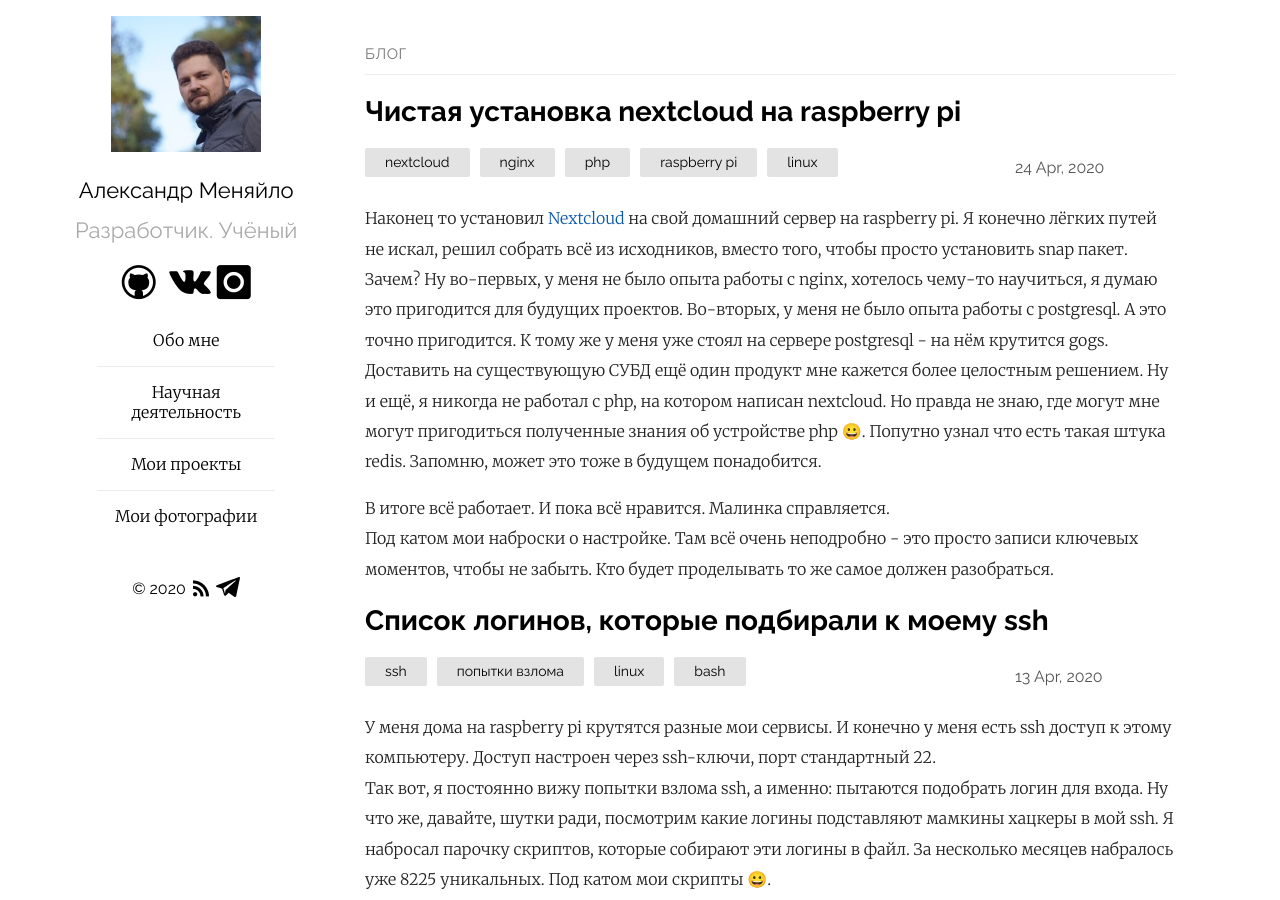
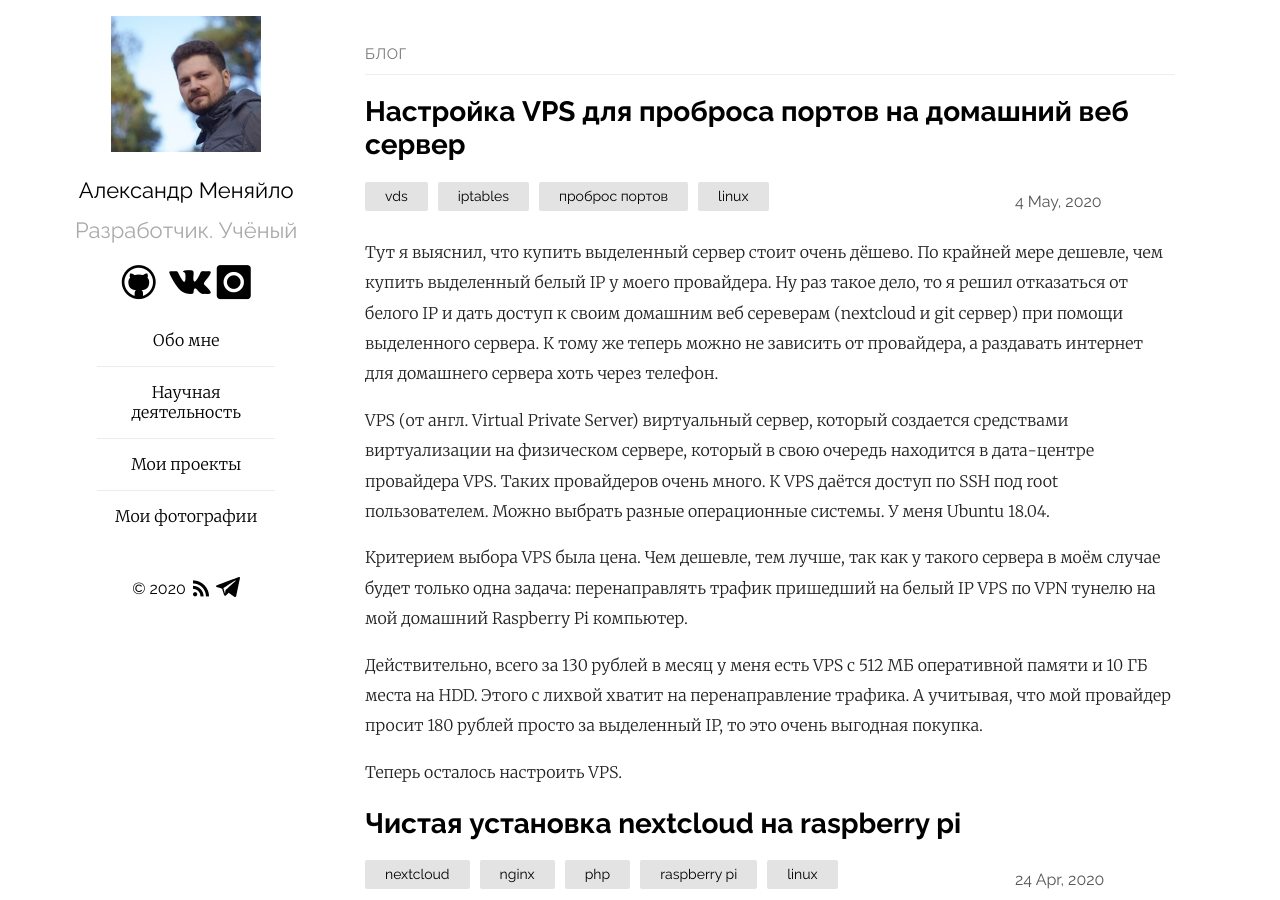
Before and after one commit to Mendeo/mendeo.github.io, a Jekyll site: the page built from index.md, in a window 1280 px wide and 900 px high. Built offline with Jekyll 4.4.1, drawn with Linux system fonts in a browser that asks for light colours.

Commit message:
Исправил название файлов постов, т.к. неправильно задавал в них дату. Написал новый пост про проброс трафика от VPS к домашнему серверу.

````diff
--- /dev/null
+++ b/_posts/2020-05-04-nastrojka-vds.md
@@ -0,0 +1,190 @@
+---
+layout: post
+title: Настройка VPS для проброса портов на домашний веб сервер
+date: 2020-05-04 14:20:00 +03
+modified: 2020-05-04 14:20:00 +03
+categories: linux vds
+tags: [vds, iptables, проброс портов, linux]
+excerpt_separator: <a name="cut"></a>
+links_in_new_tab: true
+---
+Тут я выяснил, что купить выделенный сервер стоит очень дёшево. По крайней мере дешевле, чем купить выделенный белый IP у моего провайдера. Ну раз такое дело, то я решил отказаться от белого IP и дать доступ к своим домашним веб сереверам (nextcloud и git сервер) при помощи выделенного сервера. К тому же теперь можно не зависить от провайдера, а раздавать интернет для домашнего сервера хоть через телефон.
+
+VPS (от англ. Virtual Private Server) виртуальный сервер, который создается средствами виртуализации на физическом сервере, который в свою очередь находится в дата-центре провайдера VPS. Таких провайдеров очень много. К VPS даётся доступ по SSH под root пользователем. Можно выбрать разные операционные системы. У меня Ubuntu 18.04.
+
+Критерием выбора VPS была цена. Чем дешевле, тем лучше, так как у такого сервера в моём случае будет только одна задача: перенаправлять трафик пришедший на белый IP VPS по VPN тунелю на мой домашний Raspberry Pi компьютер.
+
+Действительно, всего за 130 рублей в месяц у меня есть VPS с 512 МБ оперативной памяти и 10 ГБ места на HDD. Этого с лихвой хватит на перенаправление трафика. А учитывая, что мой провайдер просит 180 рублей просто за выделенный IP, то это очень выгодная покупка.
+
+Теперь осталось настроить VPS.
+
+<a name="cut"></a>
+## Настройка VPN
+
+### VPN сервер на VPS
+В качестве VPN я выбрал старый добрый PPTP. Говорят у него проблемы с шифрованием, но для меня это не имеет значение, т.к. пробрасывать по тунелю я буду HTTPS трафик, который уже и так шифрованный.
+
+Установим PPTP сервер.
+
+```bash
+apt install pptpd
+```
+
+В интернете много руководств по настройке VPN в Linux. Я просто приведу свои основные конфиги:
+
+**/etc/pptpd.conf**
+
+```bash
+option /etc/ppp/pptpd-options
+logwtmp
+localip 192.168.1.1
+remoteip 192.168.1.2
+```
+
+**/etc/ppp/pptpd-options**
+
+```bash
+name pptpd
+refuse-pap
+refuse-chap
+refuse-mschap
+require-mschap-v2
+require-mppe-128
+ms-dns 77.88.8.8
+ms-dns 77.88.8.1
+lock
+nobsdcomp
+novj
+novjccomp
+nologfd
+```
+
+В файле /etc/ppp/chap-secrets указывается логин и пароль для подключения клиентов VPN.
+
+Сервер запускается коммандой pptpd. После этого при подключении клиента поднимается новый сетевой интерфейс ppp0. У VPS будет IP 192.168.1.1, а у домашнего сервера 192.168.1.2.
+
+## Настройка проброса HTTP, HTTPS и SSH трафика.
+
+Удалим на всякий случай имеющийся в Ubuntu файрвол ufw.
+Следующий скрипт - это настройка iptables. iptables - это программа для перенапрвления и фильтрации IP трафика в Linux. В первых строках нужно вписать ваши параметры.
+
+```bash
+#!/bin/bash
+IP_INT="192.168.1.2" #Локальный IP адрес PPTP клиента.
+IP_EXT="<внешний IP>" #Внешний IP адрес VPS сервера.
+IF_INT="ppp0" #Имя PPTP интерфейса.
+IF_EXT="eth0" #Имя внешнего интерфейса.
+
+sysctl net.ipv4.ip_forward=1 #Разрешаем перенаправление трафика на другой сетевой интерфейс.
+
+#Очищаем все таблицы iptables
+iptables -F
+iptables -t nat -F
+iptables -t mangle -F
+iptables -F FORWARD
+iptables -t nat -F PREROUTING
+iptables -t nat -F POSTROUTING
+
+#Настройка входящих соединений.
+PORT=443 #Перенаправление HTTPS
+iptables -t nat -A PREROUTING -i $IF_EXT -p tcp -d $IP_EXT --dport $PORT -j DNAT --to-destination $IP_INT:$PORT #Изменяем адрес назначения у пришедших пакетов на локальный адрес PPTP клиента.
+iptables -A FORWARD -i $IF_EXT -o $IF_INT -p tcp --dport $PORT -m conntrack --ctstate NEW -j ACCEPT #Разрешаем перенаправление нового входящего соединения на локальный адрес PPTP клиента.
+
+PORT=80 #Перенаправление HTTP
+iptables -t nat -A PREROUTING -i $IF_EXT -p tcp -d $IP_EXT --dport $PORT -j DNAT --to-destination $IP_INT:$PORT
+iptables -A FORWARD -i $IF_EXT -o $IF_INT -p tcp --dport $PORT -m conntrack --ctstate NEW -j ACCEPT
+
+PORT=2222 #Перенаправление SSH
+iptables -t nat -A PREROUTING -i $IF_EXT -p tcp -d $IP_EXT --dport $PORT -j DNAT --to-destination $IP_INT:$PORT
+iptables -A FORWARD -i $IF_EXT -o $IF_INT -p tcp --dport $PORT -m conntrack --ctstate NEW -j ACCEPT
+
+iptables -A FORWARD -i $IF_EXT -o $IF_INT -m conntrack --ctstate ESTABLISHED,RELATED -j ACCEPT # Разрешаем перенаправление входящих пакетов для уже созданных соединений на локальный адрес PPTP клиента.
+
+#Исходящие соединения
+iptables -A FORWARD -m conntrack --ctstate NEW -i $IF_INT -o $IF_EXT -j ACCEPT #Allow initiate output connections #Разрешаем перенаправление нового исходящего соединения с внутреннего интерфейса PPTP клиента в интернет.
+
+iptables -A FORWARD -i $IF_INT -o $IF_EXT -m conntrack --ctstate ESTABLISHED,RELATED -j ACCEPT
+iptables -t nat -A POSTROUTING -o $IF_EXT -p tcp -j SNAT --to-source $IP_EXT #Разрешаем перенаправление уже созданных исходящих соединений с внутреннего интерфейса PPTP клиента в интернет.
+
+iptables -P FORWARD DROP #Запрещаем любое другое перенаправление трафика.
+```
+
+Сохраняем этот скрипт в файл, даём этому файлу разрешение на исполнение и исполняем. В итоге мы получим перенаправление HTTP и HTTPS трафика, а также пакетов на порт 2222, который я использую для подключения по SSH к домашнему серверу. Кроме того, у домашнего сервера будет доступ в интернет с белого IP адреса VPS.
+
+И pptpd и настройки iptables не сложно поставить в автозагрузку, но я этого пока не делал.
+
+## Настройка домашнего сервера
+
+Настроим файрвол при помощи всё тогоже iptables.
+
+```bash
+#!/bin/bash
+iptables -F
+
+iptables -A INPUT -i lo -j ACCEPT
+iptables -A INPUT -m conntrack --ctstate ESTABLISHED,RELATED -j ACCEPT #Пропустить пакеты для уже установленных соединений. (Нужно, чтобы был доступ в интернет)
+
+#Для того, чтобы поднимался pptp
+modprobe ip_nat_pptp
+iptables -A INPUT -p gre -j ACCEPT
+
+#Разрешаем входящий трафик для HTTP, HTTPS и SSH на порту 2222
+iptables -A INPUT -p tcp --dport 2222 -j ACCEPT
+iptables -A INPUT -p tcp --dport 80 -j ACCEPT
+iptables -A INPUT -p tcp --dport 443 -j ACCEPT
+
+iptables -P INPUT DROP #Запрещаем все остальные входящие пакеты.
+```
+
+Установим PPTP клиент.
+
+```bash
+sudo apt install pptp-linux
+```
+
+**/etc/ppp/options.pptp**
+
+```bash
+lock
+noauth
+refuse-pap
+refuse-eap
+refuse-chap
+refuse-mschap
+nobsdcomp
+nodeflate
+require-mppe-128
+```
+
+**/etc/ppp/peers/vps**
+
+```bash
+pty "pptp <ip VPS> --nolaunchpppd"
+name "<логин>"
+remotename pptp
+require-mppe-128
+defaultroute #создавать маршрут по умолчанию
+replacedefaultroute #принудительно изменять маршрут по умолчанию (чтобы был интернет через pptp)
+unit 1
+persist
+maxfail 0 #Пытаться переподключиться всегда
+holdoff 30 #интервал между подключениями
+file /etc/ppp/options.pptp
+ipparam vps
+```
+
+В файле /etc/ppp/chap-secrets указывается логин и пароль для подключения клиентов VPN.
+
+Подключиться к VPN нужно следующей командой
+
+```bash
+sudo pon vps
+```
+
+Отключиться
+```bash
+sudo poff
+```
+
+При подключении поднимается новый сетевой интерфейс ppp1.
+Остаётся только установить поднятие pptp и выполнение iptables при старте системы, но это в другой раз.
````
Also changed, not shown: projects.md (+1 -1 lines), _posts/2020-04-05-wix-as-web-server.md (renamed from _posts/2020-05-04-wix-as-web-server.md), _posts/2020-04-10-csv-to-js-parser.md (renamed from _posts/2020-10-04-csv-to-js-parser.md), _posts/2020-04-11-remont-robota-pylesosa--xiaomi-roborok.md (renamed from _posts/2020-11-04-remont-robota-pylesosa--xiaomi-roborok.md), _posts/2020-04-13-ssh-login-attempts-list.md (renamed from _posts/2020-13-04-ssh-login-attempts-list.md), _posts/2020-04-24-ustanovka-nextcloud.md (renamed from _posts/2020-24-04-ustanovka-nextcloud.md).
